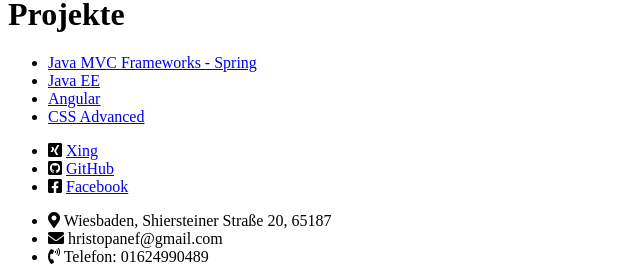
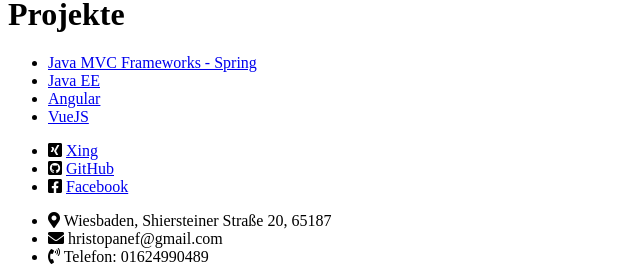
Before and after one commit to hristopanev/portfolio-css-advanced, a Jekyll site: the page built from projects.html, in a window 1280 px wide. Shown: the part 286-566 px from the top of the page, without its empty margins (0-640 px from the left). Built offline with Jekyll 4.4.1, drawn with Linux system fonts in a browser that asks for light colours; nearby versions of some CDN libraries.

Commit message:
edit CV and Add new project

```diff
--- a/docs/feed.xml
+++ b/docs/feed.xml
@@ -1,4 +1,4 @@
-<?xml version="1.0" encoding="utf-8"?><feed xmlns="http://www.w3.org/2005/Atom" ><generator uri="https://jekyllrb.com/" version="3.8.6">Jekyll</generator><link href="/portfolio/feed.xml" rel="self" type="application/atom+xml" /><link href="/portfolio/" rel="alternate" type="text/html" /><updated>2020-04-02T21:35:34+02:00</updated><id>/portfolio/feed.xml</id><title type="html">Portfolio</title><subtitle>My Portfolio&quot;</subtitle><entry><title type="html">Angular</title><link href="/portfolio/2020/01/01/Angular.html" rel="alternate" type="text/html" title="Angular" /><published>2020-01-01T00:00:00+01:00</published><updated>2020-01-01T00:00:00+01:00</updated><id>/portfolio/2020/01/01/Angular</id><content type="html" xml:base="/portfolio/2020/01/01/Angular.html">&lt;table class=&quot;table-steel&quot;&gt;
+<?xml version="1.0" encoding="utf-8"?><feed xmlns="http://www.w3.org/2005/Atom" ><generator uri="https://jekyllrb.com/" version="3.8.6">Jekyll</generator><link href="/portfolio/feed.xml" rel="self" type="application/atom+xml" /><link href="/portfolio/" rel="alternate" type="text/html" /><updated>2020-04-02T21:39:02+02:00</updated><id>/portfolio/feed.xml</id><title type="html">Portfolio</title><subtitle>My Portfolio&quot;</subtitle><entry><title type="html">Angular</title><link href="/portfolio/2020/01/01/Angular.html" rel="alternate" type="text/html" title="Angular" /><published>2020-01-01T00:00:00+01:00</published><updated>2020-01-01T00:00:00+01:00</updated><id>/portfolio/2020/01/01/Angular</id><content type="html" xml:base="/portfolio/2020/01/01/Angular.html">&lt;table class=&quot;table-steel&quot;&gt;
 &lt;thead&gt;
 &lt;tr&gt;
 &lt;th&gt;TOPIC&lt;/th&gt;
--- a/docs/projects/index.html
+++ b/docs/projects/index.html
@@ -122,7 +122,7 @@
             </li>
             <span></span>
             <li>
-                <a href="https://github.com/hristopanev/portfolio" target="_blank">CSS Advanced</a>
+                <a href="https://github.com/hristopanev/real-estate" target="_blank">VueJS</a>
             </li>
         </ul>
     </div>
--- a/projects.html
+++ b/projects.html
@@ -22,7 +22,7 @@
             </li>
             <span></span>
             <li>
-                <a href="https://github.com/hristopanev/portfolio" target="_blank">CSS Advanced</a>
+                <a href="https://github.com/hristopanev/real-estate" target="_blank">VueJS</a>
             </li>
         </ul>
     </div>
```
Also changed, not shown: docs/README.md (+1 -2 lines).
